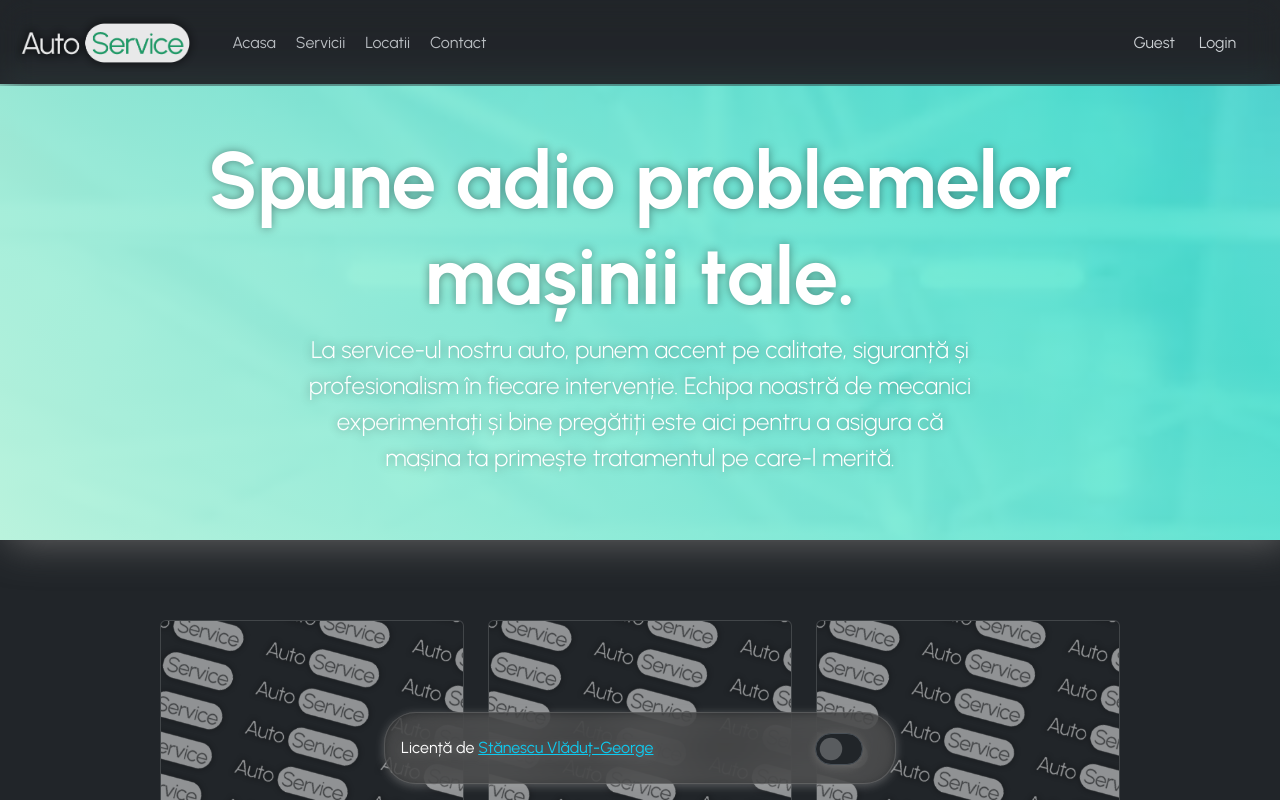
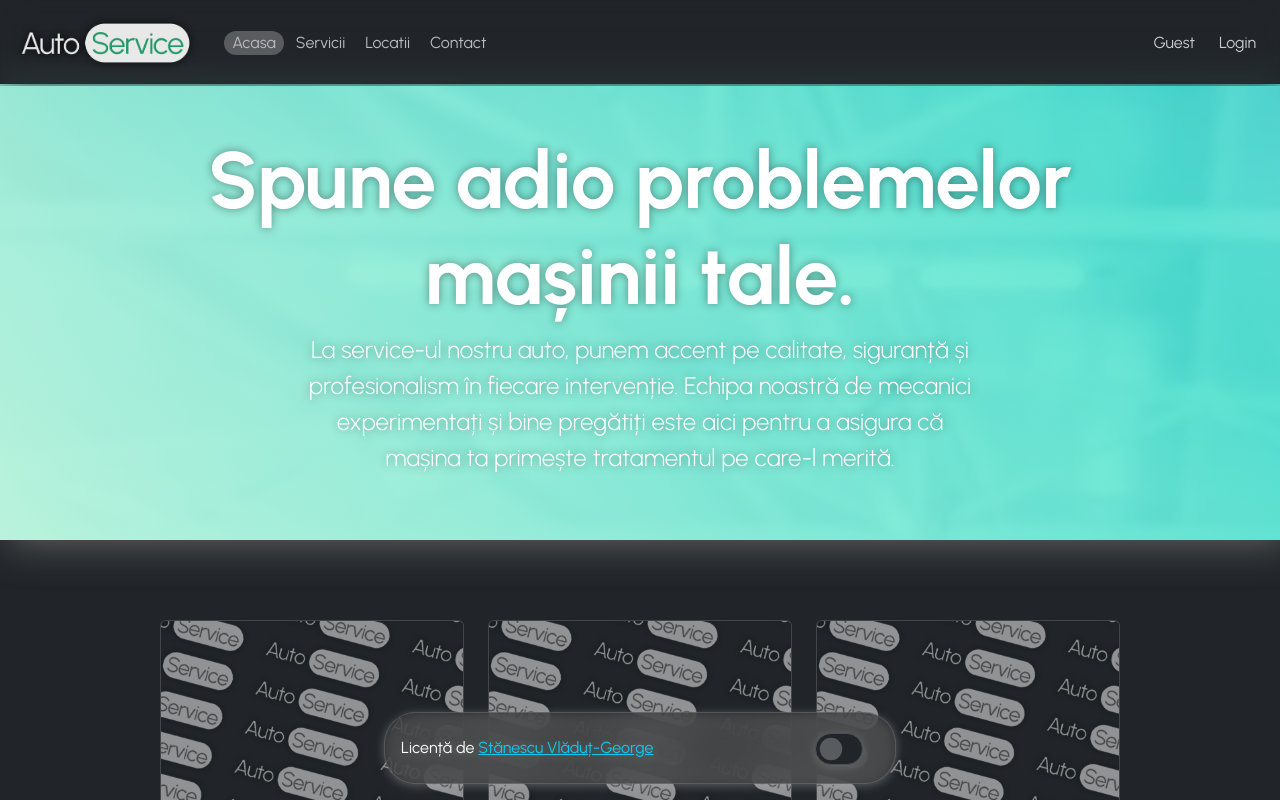
Before and after one commit to stnsc/AutoService-Website, a React (Vite) app: page / in a window 1280 px wide. Built offline with nearby package versions, Linux system fonts and the light colour scheme.

Commit message:
Active Navbar Component

```diff
--- a/package.json
+++ b/package.json
@@ -10,7 +10,6 @@
     "preview": "vite preview"
   },
   "dependencies": {
-    "axios": "^1.6.8",
     "bootstrap": "^5.3.3",
     "crypto-js": "^4.2.0",
     "dotenv": "^16.4.5",
--- a/src/components/Navbar.tsx
+++ b/src/components/Navbar.tsx
@@ -3,6 +3,10 @@
 
 export default function Navbar() {
   const [user, setUser] = useState("");
+  const [isActive, setActive] = useState("Acasa");
+
+  const inactiveClass = "nav-link px-2 me-1";
+  const activeClass = inactiveClass + " nav-selected";
 
   useEffect(() => {
     const loggedUser = localStorage.getItem("name");
@@ -18,27 +22,47 @@
           <img src="../../assets/logo.png" alt="Bootstrap" height="60" />
         </a>
         <div className="navbar me-auto p-2" id="navbarNav">
-          <Link to="/" className="nav-link px-2 me-1">
+          <Link
+            to="/"
+            className={`${isActive === "Acasa" ? activeClass : inactiveClass}`}
+            onClick={() => setActive("Acasa")}
+          >
             Acasa
           </Link>
 
-          <Link to="/servicii" className="nav-link px-2 me-1">
+          <Link
+            to="/servicii"
+            className={`${isActive === "Servicii" ? activeClass : inactiveClass}`}
+            onClick={() => setActive("Servicii")}
+          >
             Servicii
           </Link>
 
-          <Link to="/locatii" className="nav-link px-2 me-1">
+          <Link
+            to="/locatii"
+            className={`${isActive === "Locatii" ? activeClass : inactiveClass}`}
+            onClick={() => setActive("Locatii")}
+          >
             Locatii
           </Link>
 
-          <Link to="/contact" className="nav-link px-2 me-1">
+          <Link
+            to="/contact"
+            className={`${isActive === "Contact" ? activeClass : inactiveClass}`}
+            onClick={() => setActive("Contact")}
+          >
             Contact
           </Link>
         </div>
         <span>
-          <p className="m-0">{user ? `Buna, ${user}!` : "Guest"}</p>
+          <p className="m-0 p-3">{user ? `Buna, ${user}!` : "Guest"}</p>
         </span>
         <span>
-          <Link to="/login" className="nav-link px-4 me-2">
+          <Link
+            to="/login"
+            className={`${isActive === "Login" ? activeClass : inactiveClass}`}
+            onClick={() => setActive("Login")}
+          >
             Login
           </Link>
         </span>
--- a/src/style.css
+++ b/src/style.css
@@ -195,3 +195,8 @@
         }
     }
 }
+
+.nav-selected {
+    background: rgba(173, 173, 173, 0.5);
+    border-radius: 2em;
+}
```
Also changed, not shown: 1 other file (tests, documents, lock files or other folders).
